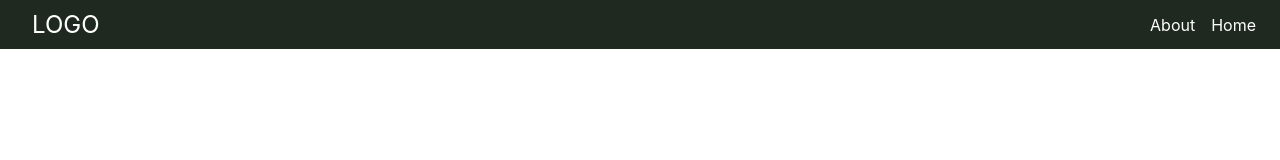
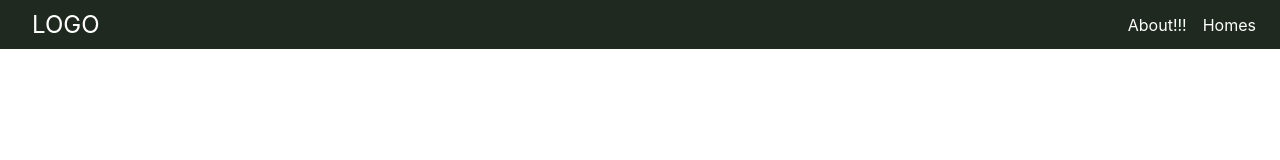
Before and after one commit to eduoblys/myweb, a React (Create React App) app: page / in a window 1280 px wide. Shown: the top 160 px of the page. Built offline with nearby package versions, Linux system fonts and the light colour scheme.

Commit message:
gh pages fix6

```diff
--- a/package.json
+++ b/package.json
@@ -2,7 +2,7 @@
   "name": "portfolio_page_v1",
   "version": "0.1.0",
   "private": true,
-  "homepage": "https://www.eduoblys.com",
+  "homepage": "https://eduoblys.github.io/myweb",
   "dependencies": {
     "materialize-css": "^1.0.0-rc.2",
     "package-lock.json": "^1.0.0",
--- a/src/components/Toolbar/Toolbar.js
+++ b/src/components/Toolbar/Toolbar.js
@@ -8,8 +8,8 @@ const toolbar = props => (
             <div className="spacer"></div>
             <div className="toolbar_navigation-items">
                 <ul>
-                    <li><Link to="/about" >About</Link></li>
-                    <li><Link to="/myweb" >Home</Link></li>
+                    <li><Link to="/about" >About!!!</Link></li>
+                    <li><Link to="/myweb" >Homes</Link></li>
                 </ul>
             </div>
         </nav>
```
Also changed, not shown: 1 other file (tests, documents, lock files or other folders).
